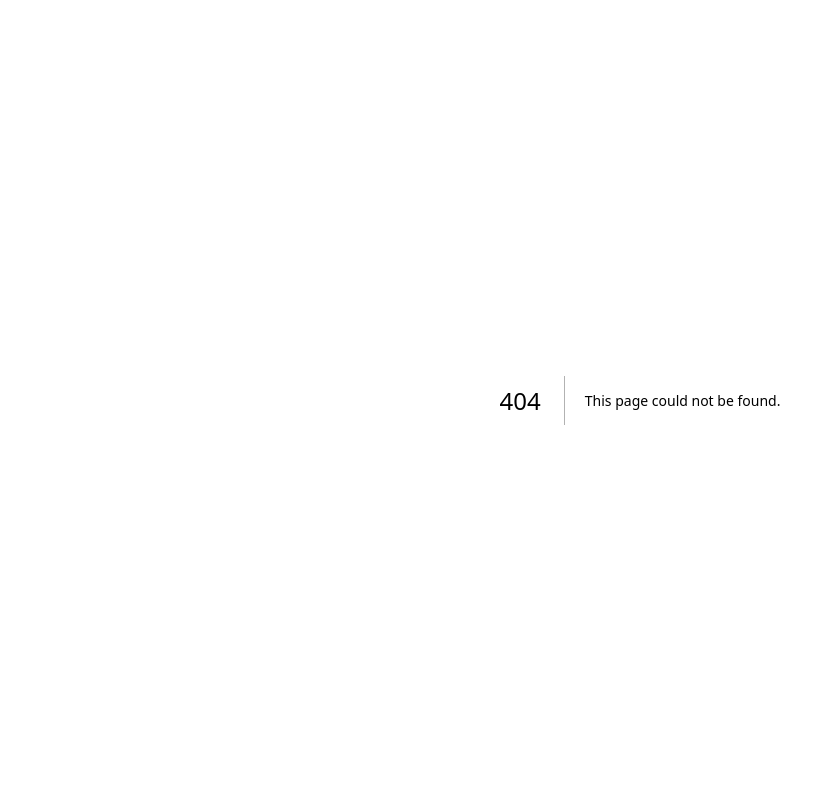
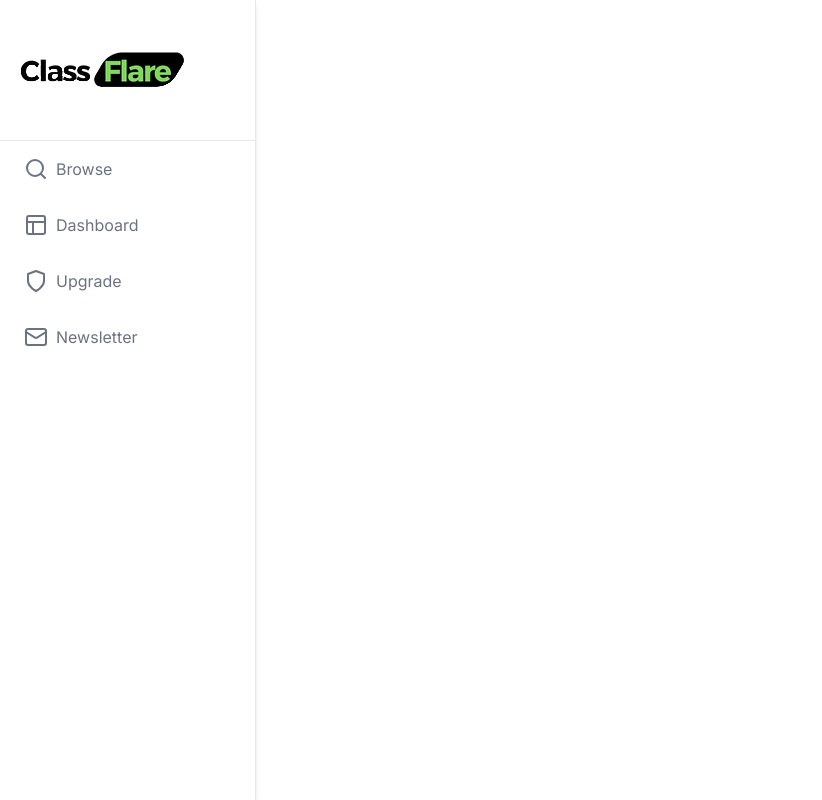
Before and after one commit to rajdeepbuilds/Class_Flare, a Next.js app in the folder class-flare/: page /browse in a window 1280 px wide. Before the commit this address had no page. Shown: the whole page, without its empty margins (0-822 px from the left). Built offline with nearby package versions, Linux system fonts and the light colour scheme.

Commit message:
sidebar updated with styling

```diff
--- /dev/null
+++ b/class-flare/app/(home)/(routes)/browse/page.jsx
@@ -0,0 +1,9 @@
+import React from 'react'
+
+function Browse() {
+  return (
+    <div> Browse</div>
+  )
+}
+
+export default Browse
--- /dev/null
+++ b/class-flare/app/(home)/(routes)/layout.js
@@ -0,0 +1,18 @@
+import React from 'react'
+import SideBarNavs from '../_components/SideBarNavs'
+import Image from 'next/image';
+
+
+
+function homeLayout({children}) {
+  return (
+    <div>
+      <div className='h-full w-64 flex-col fixed insery-y-0 z-50'>
+        <SideBarNavs />
+      </div>
+      {children}
+    </div>
+  );
+}
+
+export default homeLayout
--- /dev/null
+++ b/class-flare/app/(home)/_components/SideBarNavs.jsx
@@ -0,0 +1,54 @@
+"use client"
+import React, { useState } from "react";
+import Image from "next/image";
+import { Layout, Mail, Search, Shield } from "lucide-react";
+
+function SideBarNavs() {
+    const menuList=[
+        {
+            id:1,
+            name:'Browse',
+            icon:Search,
+            path:'/Browse'
+        },
+        {
+            id:2,
+            name:'Dashboard',
+            icon:Layout,
+            path:'/dashboard'
+        },
+        {
+            id:3,
+            name:'Upgrade',
+            icon:Shield,
+            path:'/upgrade'
+        },
+        {
+            id:4,
+            name:'Newsletter',
+            icon:Mail,
+            path:'/newsletter'
+        },
+    ]
+    const [activeIndex,setActiveIndex]=useState();
+  return (
+    <div className="h-full bg-white border-r flex flex-col overflow-y-auto shadow-md">
+      <div className="p-5 border-b">
+        <Image src="/logoflare.png" alt="logo" width={170} height={100} />
+      </div>
+      <div className="flex flex-col">
+        {menuList.map((item, index) => (
+          <div className={`flex gap-2 items-center p-4 px-6 text-gray-500 hover:bg-[#84FF50] cursor-pointer hover:text-black transition-all ease-in-out ${activeIndex==index?'bg-[#84FF50] text-green-900':null}`}
+          onClick={()=>setActiveIndex(index)}
+          >
+
+            <item.icon />
+            <h2>{item.name}</h2>
+          </div>
+        ))}
+      </div>
+    </div>
+  );
+}
+
+export default SideBarNavs
--- a/class-flare/middleware.ts
+++ b/class-flare/middleware.ts
@@ -3,7 +3,9 @@ import { authMiddleware } from "@clerk/nextjs";
 // This example protects all routes including api/trpc routes
 // Please edit this to allow other routes to be public as needed.
 // See https://clerk.com/docs/references/nextjs/auth-middleware for more information about configuring your Middleware
-export default authMiddleware({});
+export default authMiddleware({
+  publicRoutes:['/browse']
+});
 
 export const config = {
   matcher: ["/((?!.+\\.[\\w]+$|_next).*)", "/", "/(api|trpc)(.*)"],
--- a/class-flare/package.json
+++ b/class-flare/package.json
@@ -10,6 +10,7 @@
   },
   "dependencies": {
     "@clerk/nextjs": "^4.26.2",
+    "lucide-react": "^0.292.0",
     "next": "14.0.1",
     "react": "^18",
     "react-dom": "^18"
```
Also changed, not shown: class-flare/public/logoflare.png (added), 1 other file (tests, documents, lock files or other folders).
